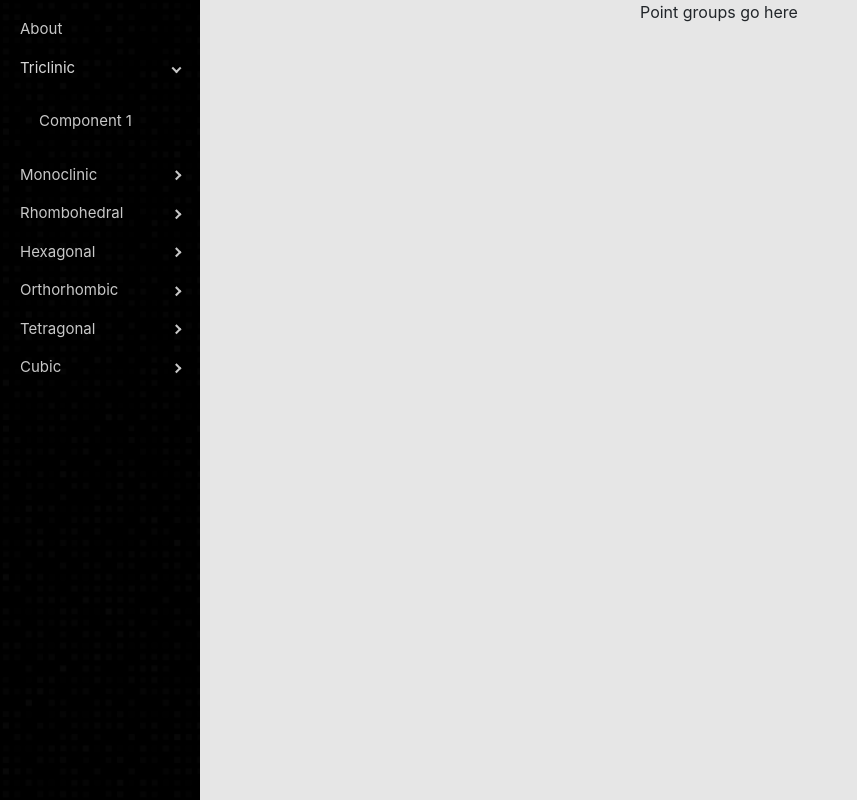
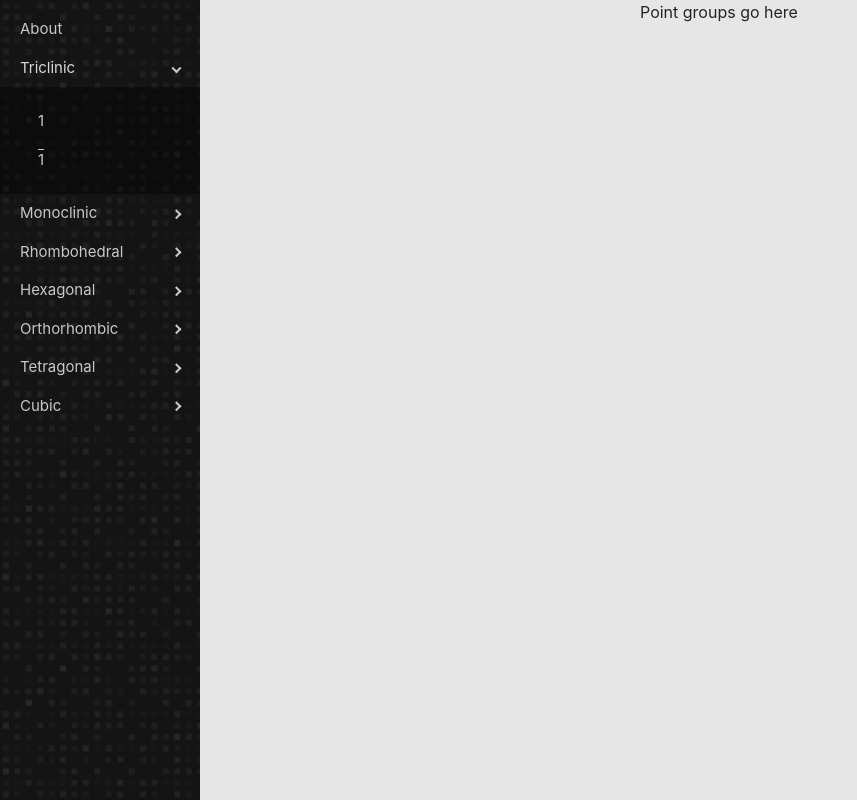
Before and after one commit to DerekDardzinski/symmetry-website, a React (Create React App) app: page / in a window 1280 px wide. Both pictures are taken after a click on the button "Triclinic". Shown: the whole page, without its empty margins (0-857 px from the left). Built offline with nearby package versions, Linux system fonts and the light colour scheme; the HTML template or start-up script is replaced by a standard one.

Commit message:
All point groups are categorized and some more styling has been added

```diff
--- a/src/components/Sidebar.js
+++ b/src/components/Sidebar.js
@@ -11,25 +11,70 @@ function Sidebar() {
         <Menu iconShape="square">
           <MenuItem>About</MenuItem>
           <SubMenu title="Triclinic">
-            <MenuItem>Component 1</MenuItem>
+            <MenuItem>1</MenuItem>
+            <MenuItem>
+              <span style={{ textDecoration: "overline" }}>1</span>
+            </MenuItem>
           </SubMenu>
           <SubMenu title="Monoclinic">
-            <MenuItem>Component 1</MenuItem>
+            <MenuItem>2/m</MenuItem>
+            <MenuItem>m</MenuItem>
+            <MenuItem>2</MenuItem>
           </SubMenu>
           <SubMenu title="Rhombohedral">
-            <MenuItem>Component 1</MenuItem>
+            <MenuItem>
+              <span style={{ textDecoration: "overline" }}>3</span>m
+            </MenuItem>
+            <MenuItem>3m</MenuItem>
+            <MenuItem>32</MenuItem>
+            <MenuItem>
+              <span style={{ textDecoration: "overline" }}>3</span>
+            </MenuItem>
+            <MenuItem>3</MenuItem>
           </SubMenu>
           <SubMenu title="Hexagonal">
-            <MenuItem>Component 1</MenuItem>
+            <MenuItem>6/mmm</MenuItem>
+            <MenuItem>
+              <span style={{ textDecoration: "overline" }}>6</span>m2
+            </MenuItem>
+            <MenuItem>6mm</MenuItem>
+            <MenuItem>622</MenuItem>
+            <MenuItem>6/m</MenuItem>
+            <MenuItem>
+              <span style={{ textDecoration: "overline" }}>6</span>
+            </MenuItem>
+            <MenuItem>6</MenuItem>
           </SubMenu>
           <SubMenu title="Orthorhombic">
-            <MenuItem>Component 1</MenuItem>
+            <MenuItem>mmm</MenuItem>
+            <MenuItem>mm2</MenuItem>
+            <MenuItem>222</MenuItem>
           </SubMenu>
           <SubMenu title="Tetragonal">
-            <MenuItem>Component 1</MenuItem>
+            <MenuItem>4/mmm</MenuItem>
+            <MenuItem>
+              <span style={{ textDecoration: "overline" }}>4</span>2m
+            </MenuItem>
+            <MenuItem>4mm</MenuItem>
+            <MenuItem>422</MenuItem>
+            <MenuItem>4/m</MenuItem>
+            <MenuItem>
+              <span style={{ textDecoration: "overline" }}>4</span>
+            </MenuItem>
+            <MenuItem>4</MenuItem>
           </SubMenu>
           <SubMenu title="Cubic">
-            <MenuItem>Component 1</MenuItem>
+            <MenuItem>
+              m<span style={{ textDecoration: "overline" }}>3</span>m
+            </MenuItem>
+            <MenuItem>
+              <span style={{ textDecoration: "overline" }}>4</span>3m
+            </MenuItem>
+            <MenuItem>432</MenuItem>
+            <MenuItem>
+              m<span style={{ textDecoration: "overline" }}>3</span>
+            </MenuItem>
+            <MenuItem>23</MenuItem>
           </SubMenu>
         </Menu>
       </ProSidebar>
--- a/src/components/style/Sidebar.css
+++ b/src/components/style/Sidebar.css
@@ -1,3 +1,20 @@
+.pro-sidebar
+  .pro-menu
+  .pro-menu-item.pro-sub-menu
+  .pro-inner-list-item
+  .pro-inner-item:before {
+  content: "";
+  display: inline-block;
+  width: 4px;
+  min-width: 4px;
+  height: 4px;
+  border: 1px solid rgba(0, 0, 0, 0);
+  border-radius: 50%;
+  margin-right: -5px;
+  position: relative;
+  box-shadow: none;
+}
+
 .Sidebar {
   height: 100vh;
   width: 200px;
--- a/src/components/style/Sidebar.scss
+++ b/src/components/style/Sidebar.scss
@@ -1,11 +1,11 @@
 @import url('https://fonts.googleapis.com/css?family=Roboto&display=swap');
 
-$sidebar-bg-color: rgba(0,0,0,0.75);
+$sidebar-bg-color: rgba(50,50,50,0.4);
 $sidebar-color: rgba(200,200,200,1);
 $sidebar-width: 200px;
 $sidebar-collapsed-width: 80px;
 $highlight-color: #d8d8d8;
-$submenu-bg-color: rgba(0,0,0,0.00);
+$submenu-bg-color: rgba(0,0,0,0.40);
 $submenu-bg-color-collapsed: rgba(29, 29, 29, 0.95);
 $icon-bg-color: rgba(255, 255, 255, 0.05);
 $icon-size: 35px;
```
